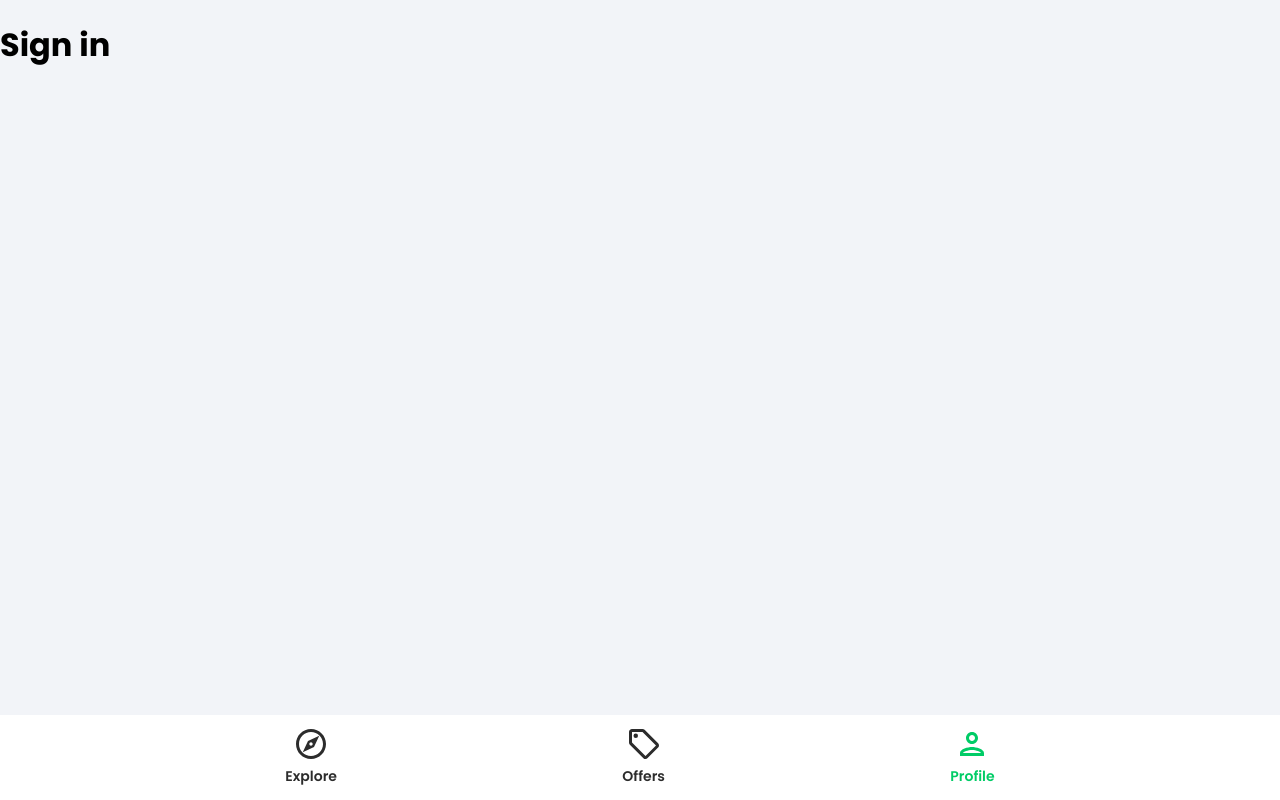
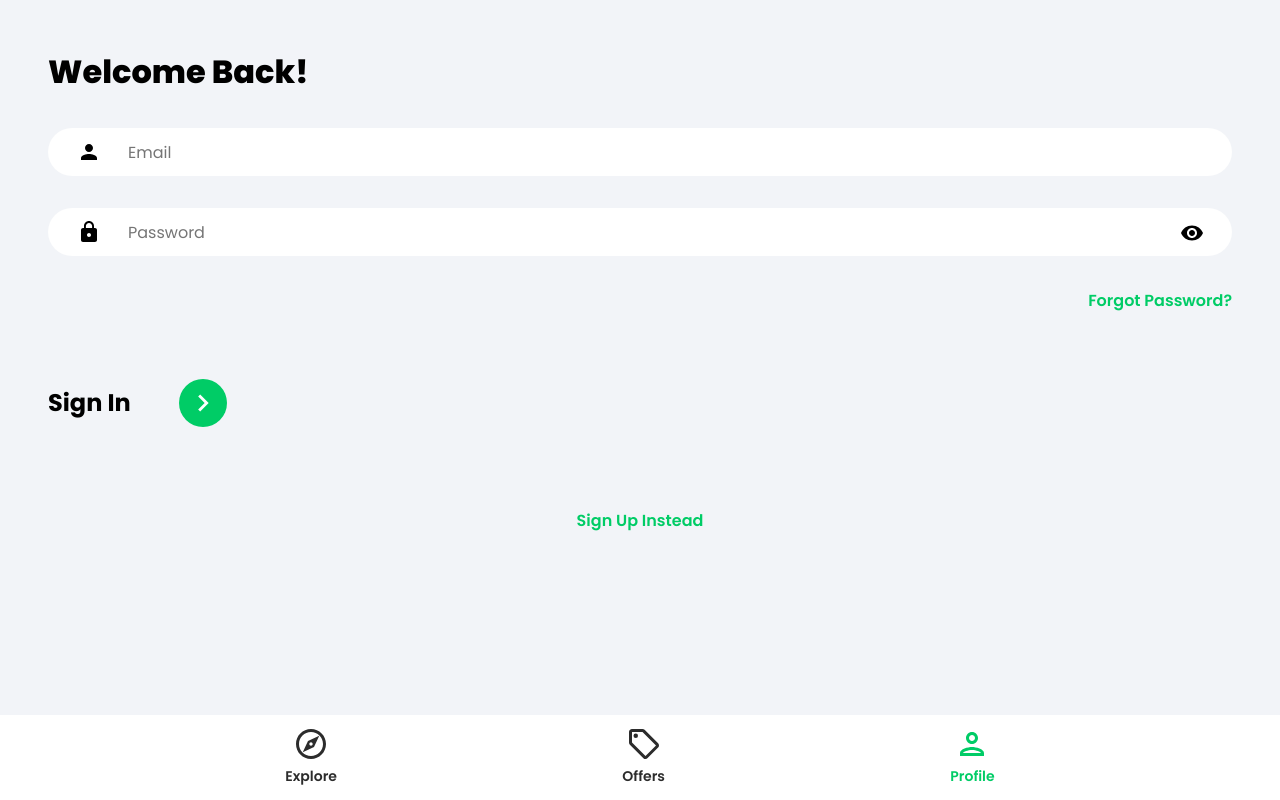
Before and after one commit to 666blessed/real-estate-app, a React (Create React App) app: page /profile in a window 1280 px wide. Built offline with nearby package versions, Linux system fonts and the light colour scheme.

Commit message:
SignIn page upd

```diff
--- a/src/pages/SignIn.jsx
+++ b/src/pages/SignIn.jsx
@@ -1,7 +1,70 @@
 import React from 'react';
+import {useState} from 'react';
+import {Link, useNavigate} from 'react-router-dom';
+import {ReactComponent as ArrowRightIcon} from '../assets/svg/keyboardArrowRightIcon.svg';
+import visibilityIcon from '../assets/svg/visibilityIcon.svg';
 
 function SignIn() {
-  return <h1>Sign in</h1>;
+  const [showPassword, setShowPassword] = useState(false);
+  const [formData, setFormData] = useState({
+    email: '',
+    password: ''
+  });
+
+  const navigate = useNavigate();
+
+  const {email, password} = formData;
+  const handleChange = (e) => {
+    setFormData((prevState) => ({
+      ...prevState,
+      [e.target.id]: e.target.value
+    }))
+
+  }
+
+  return (
+    <>
+      <div className='pageContainer'>
+        <header>
+          <p className='pageHeader'>Welcome Back!</p>
+        </header>
+
+        <form>
+          <input type="email"
+            className="emailInput" placeholder='Email' id="email" value={email}
+            onChange={handleChange}
+          />
+
+          <div className="passwordInputDiv">
+            <input type={showPassword ? 'text' : 'password'}
+              className='passwordInput' placeholder='Password'
+              id='password' value={password} onChange={handleChange}
+            />
+            <img src={visibilityIcon} alt="show password"
+              className='showPassword'
+              onClick={() => setShowPassword((prevState) => !prevState)}
+            />
+          </div>
+
+          <Link to='/forgot-password' className='forgotPasswordLink'>
+            Forgot Password?
+          </Link>
+
+          <div className="signInBar">
+            <p className='signInText'>Sign In</p>
+            <button className="signInButton">
+              <ArrowRightIcon fill='#fff' width='34px' height='34px'/>
+            </button>
+          </div>
+
+        </form>
+
+        <Link to='/sign-up' className='registerLink'>Sign Up Instead</Link>
+
+      </div>
+    </>
+
+  );
 }
 
 export default SignIn;
```
